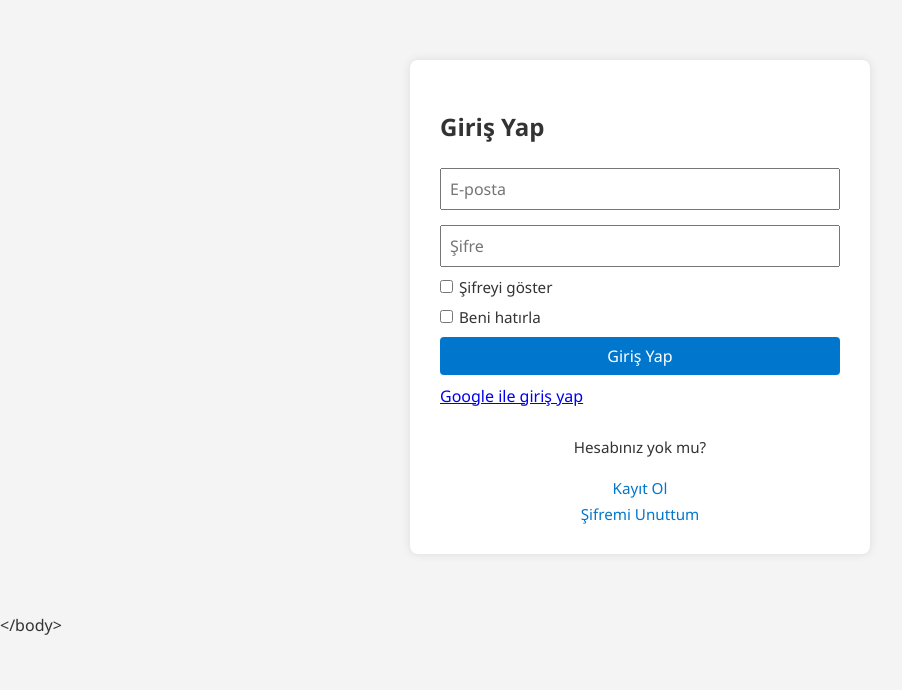
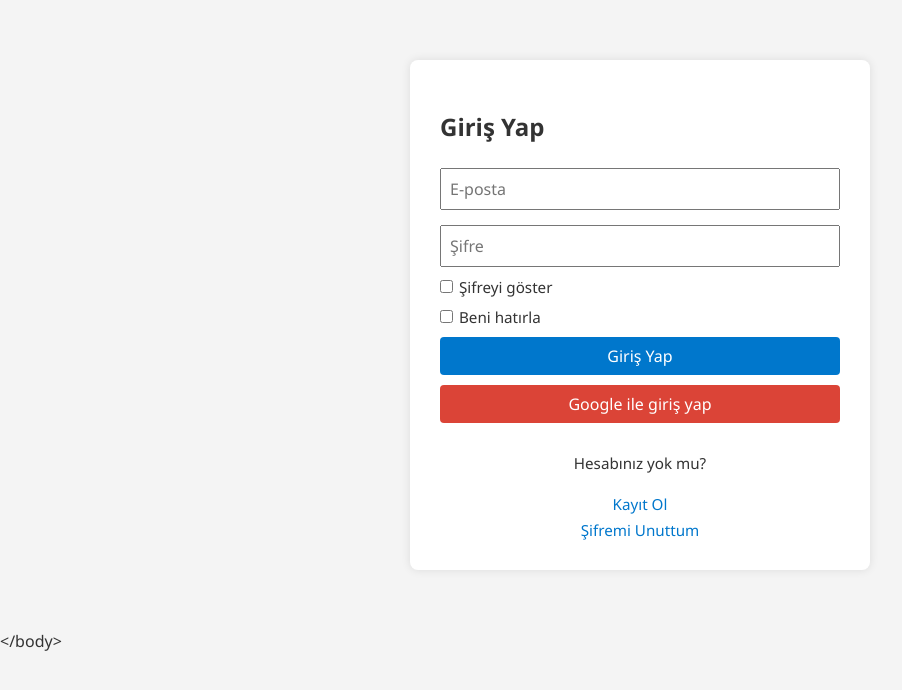
Before and after one commit to Serhan-Yildiz/meski-kanban, a React (Vite) app in the folder client/: page /login in a window 1280 px wide. Shown: the top 690 px of the page, without its empty margins (0-902 px from the left). Built offline with nearby package versions, Linux system fonts and the light colour scheme; no server answers.

Commit message:
google login

```diff
--- a/client/src/pages/LoginPage.jsx
+++ b/client/src/pages/LoginPage.jsx
@@ -87,7 +87,9 @@ export default function LoginPage() {
 
       <button type="submit">Giriş Yap</button>
 
-      <a href={`${API_URL}/auth/google`}>Google ile giriş yap</a>
+      <a href={`${API_URL}/auth/google`} className="google-login">
+        Google ile giriş yap
+      </a>
 
       <div className="auth-links">
         <p>Hesabınız yok mu?</p>
```
